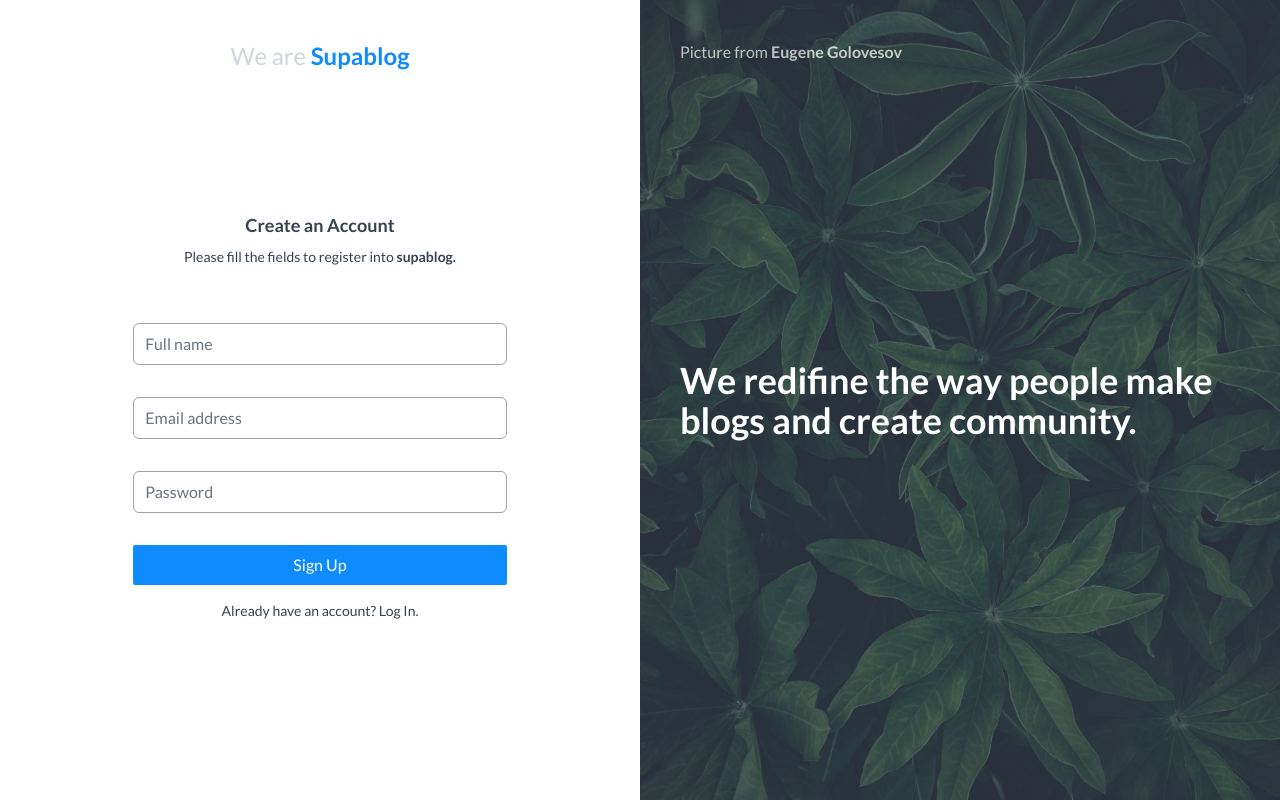
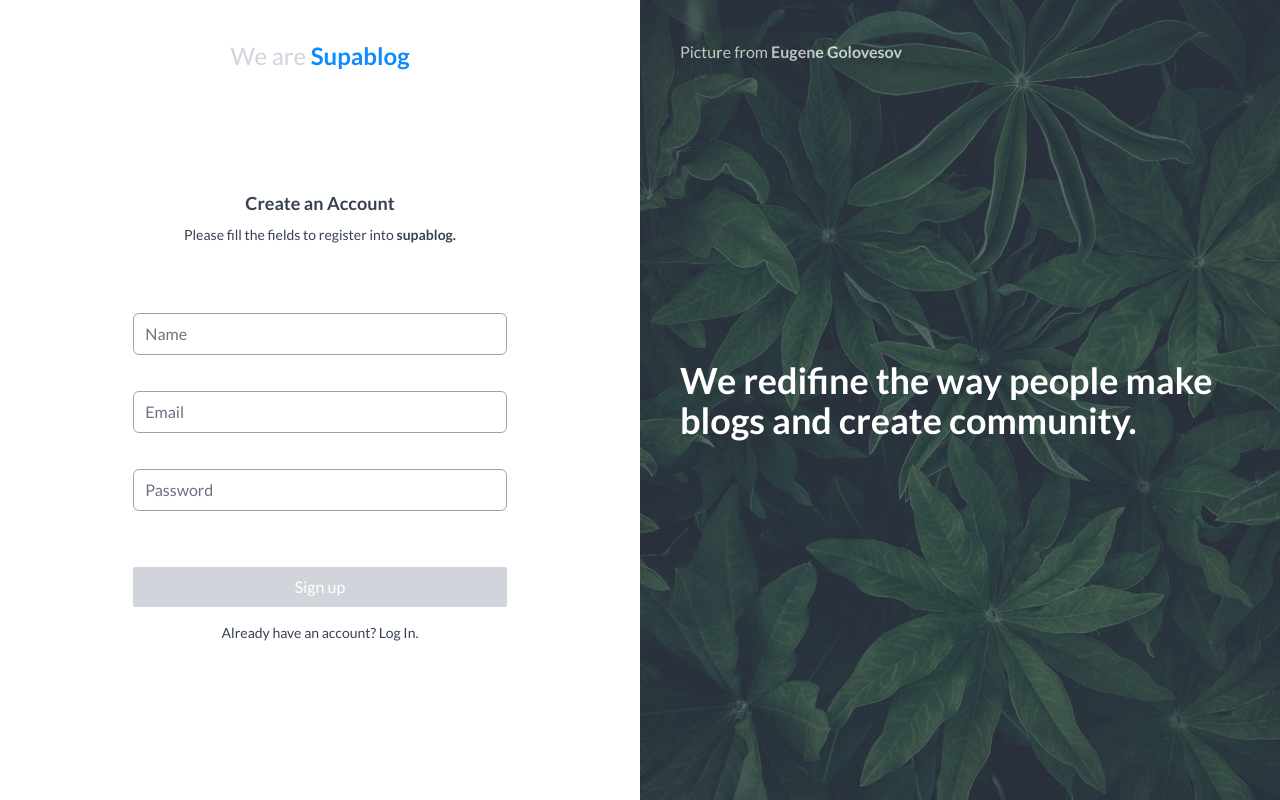
Before and after one commit to Fernandolecca/supa-blog, a Next.js app: page /sign-up in a window 1280 px wide. Built offline with nearby package versions, Linux system fonts and the light colour scheme.

Commit message:
feat: Add basic validation to login/signUp forms

```diff
--- a/package.json
+++ b/package.json
@@ -22,10 +22,12 @@
     "typescript": "4.9.4"
   },
   "devDependencies": {
+    "@hookform/resolvers": "^2.9.10",
     "@tailwindcss/forms": "^0.5.3",
     "autoprefixer": "^10.4.13",
     "postcss": "^8.4.21",
     "react-hook-form": "^7.42.1",
-    "tailwindcss": "^3.2.4"
+    "tailwindcss": "^3.2.4",
+    "yup": "^0.32.11"
   }
 }
--- /dev/null
+++ b/src/app/(Auth)/components/Form.tsx
@@ -0,0 +1,80 @@
+"use client";
+import React from "react";
+import {
+  FormState,
+  SubmitHandler,
+  UseFormHandleSubmit,
+  UseFormRegister,
+} from "react-hook-form";
+
+export interface Props {
+  register: UseFormRegister<any>;
+  handleSubmit: UseFormHandleSubmit<any>;
+  onSubmit: SubmitHandler<any>;
+  formState: FormState<any>;
+  fields: string[];
+  children?: React.ReactNode;
+}
+
+function Form({
+  register,
+  handleSubmit,
+  onSubmit,
+  formState,
+  fields,
+  children,
+}: Props) {
+  const { errors, isValid } = formState;
+
+  return (
+    <form onSubmit={handleSubmit(onSubmit)}>
+      {fields.map((field, index) => (
+        <div
+          key={index}
+          className={`relative py-3 ${errors[field] ? "mb-6" : "mb-3"}`}
+        >
+          <input
+            type={field === "password" ? "password" : "text"}
+            id={field}
+            placeholder={field}
+            autoComplete="off"
+            className={`w-full border-gray-400 rounded-md  focus:border-none focus:ring-primary focus:ring-2 peer placeholder-transparent ${
+              errors[field] && "focus:ring-error border-error"
+            }`}
+            {...register(field)}
+          />
+          <label
+            htmlFor="name"
+            className="
+                block text-sm text-gray-700 absolute -top-3  left-1 align-baseline capitalize
+                peer-placeholder-shown:top-1/2
+                peer-placeholder-shown:left-3
+                peer-placeholder-shown:-translate-y-1/2
+                peer-placeholder-shown:text-gray-500
+                peer-placeholder-shown:text-base
+                transition-all
+            "
+          >
+            {field}
+          </label>
+
+          {errors[field] && (
+            <span className="text-sm absolute -bottom-2 left-0 text-error">
+              {errors[field]?.message as string}
+            </span>
+          )}
+        </div>
+      ))}
+
+      <button
+        type="submit"
+        className="bg-primary hover:bg-primary-hover text-white px-4 py-2 font-sans w-full rounded-sm mt-8 focus:outline-none disabled:bg-gray-300"
+        disabled={!isValid}
+      >
+        {children}
+      </button>
+    </form>
+  );
+}
+
+export default Form;
--- /dev/null
+++ b/src/app/(Auth)/components/FormValidator.tsx
@@ -0,0 +1,34 @@
+"use client";
+import { useForm, SubmitHandler } from "react-hook-form";
+import { yupResolver } from "@hookform/resolvers/yup";
+
+import { ObjectSchema } from "yup";
+import { Inputs } from "@/schema/form";
+import { Props as FormProps } from "./Form";
+
+interface Props {
+  defaultValues: {
+    [field: string]: any;
+  };
+  schema: ObjectSchema<Inputs>;
+  renderForm: (data: FormProps) => React.ReactElement;
+}
+
+function FormValidator({ defaultValues, renderForm, schema }: Props) {
+  const { register, handleSubmit, formState } = useForm<Inputs>({
+    defaultValues,
+    resolver: yupResolver(schema),
+    mode: "onTouched",
+    reValidateMode: "onChange",
+  });
+
+  const fields = Object.keys(defaultValues);
+
+  const onSubmit: SubmitHandler<Inputs> = (data) => {
+    console.table(data);
+  };
+
+  return renderForm({ register, handleSubmit, formState, fields, onSubmit });
+}
+
+export default FormValidator;
--- a/src/app/(Auth)/sign-in/page.tsx
+++ b/src/app/(Auth)/sign-in/page.tsx
@@ -1,62 +1,22 @@
+"use client";
+
 import React from "react";
 import Link from "next/link";
+import Form from "@/app/(Auth)/components/Form";
+import FormValidator from "@/app/(Auth)/components/FormValidator";
+import { signInSchema as schema } from "@/schema/form";
 
 function SignIn() {
   return (
-    <form>
-      <div className="relative">
-        <input
-          type="text"
-          id="email"
-          name="email"
-          placeholder="Email address"
-          autoComplete="off"
-          className="w-full border-gray-400 rounded-md  focus:border-none focus:ring-primary focus:ring-2 peer placeholder-transparent"
-        />
-        <label
-          htmlFor="email"
-          className="
-                  block mb-1 text-sm text-gray-700 absolute -top-2/3 left-1
-                  peer-placeholder-shown:top-1/2
-                  peer-placeholder-shown:left-3
-                  peer-placeholder-shown:-translate-y-1/2
-                  peer-placeholder-shown:text-gray-500
-                  peer-placeholder-shown:text-base
-                  transition-all
-                "
-        >
-          Email address
-        </label>
-      </div>
-      <div className="mt-8 relative">
-        <input
-          type="password"
-          id="password"
-          name="password"
-          placeholder="Password"
-          autoComplete="off"
-          className="w-full border-gray-400 rounded-md focus:border-none focus:ring-primary focus:ring-2 peer placeholder-transparent"
-        />
-        <label
-          htmlFor="password"
-          className="block mb-1 text-sm text-gray-700 absolute -top-2/3 left-1
-                peer-placeholder-shown:top-1/2
-                peer-placeholder-shown:left-3
-                peer-placeholder-shown:-translate-y-1/2
-                peer-placeholder-shown:text-gray-500
-                peer-placeholder-shown:text-base
-                transition-all "
-        >
-          Password
-        </label>
-      </div>
-
-      <button
-        type="submit"
-        className="bg-primary hover:bg-primary-hover text-white px-4 py-2 font-sans w-full rounded-sm mt-8 focus:outline-none"
-      >
-        Log In
-      </button>
+    <>
+      <FormValidator
+        defaultValues={{
+          email: "",
+          password: "",
+        }}
+        schema={schema}
+        renderForm={(data) => <Form {...data}>Sign In</Form>}
+      />
 
       <p className="text-gray-700 text-center mt-4 text-sm">
         Don&apos;t have an account?{" "}
@@ -64,7 +24,7 @@ function SignIn() {
           Sign Up.
         </Link>
       </p>
-    </form>
+    </>
   );
 }
 
--- a/src/app/(Auth)/sign-up/layout.tsx
+++ b/src/app/(Auth)/sign-up/layout.tsx
@@ -17,6 +17,7 @@ function SignUplayout({ children }: Props) {
         <p className="text-gray-700 text-sm mb-14 text-center">
           Please fill the fields to register into <b>supablog.</b>
         </p>
+
         {children}
       </div>
     </section>
--- a/src/app/(Auth)/sign-up/page.tsx
+++ b/src/app/(Auth)/sign-up/page.tsx
@@ -1,88 +1,18 @@
+"use client";
 import React from "react";
 import Link from "next/link";
+import FormValidator from "@/app/(Auth)/components/FormValidator";
+import Form from "@/app/(Auth)/components/Form";
+import { signUpSchema as schema } from "@/schema/form";
 
 function SignUp() {
   return (
-    <form>
-      <div className="relative">
-        <input
-          type="text"
-          id="name"
-          name="name"
-          placeholder="name"
-          autoComplete="off"
-          className="w-full border-gray-400 rounded-md  focus:border-none focus:ring-primary focus:ring-2 peer placeholder-transparent"
-        />
-        <label
-          htmlFor="name"
-          className="
-                  block mb-1 text-sm text-gray-700 absolute -top-2/3 left-1
-                  peer-placeholder-shown:top-1/2
-                  peer-placeholder-shown:left-3
-                  peer-placeholder-shown:-translate-y-1/2
-                  peer-placeholder-shown:text-gray-500
-                  peer-placeholder-shown:text-base
-                  transition-all
-                "
-        >
-          Full name
-        </label>
-      </div>
-
-      <div className="relative mt-8">
-        <input
-          type="text"
-          id="email"
-          name="email"
-          placeholder="Email address"
-          autoComplete="off"
-          className="w-full border-gray-400 rounded-md  focus:border-none focus:ring-primary focus:ring-2 peer placeholder-transparent"
-        />
-        <label
-          htmlFor="email"
-          className="
-                  block mb-1 text-sm text-gray-700 absolute -top-2/3 left-1
-                  peer-placeholder-shown:top-1/2
-                  peer-placeholder-shown:left-3
-                  peer-placeholder-shown:-translate-y-1/2
-                  peer-placeholder-shown:text-gray-500
-                  peer-placeholder-shown:text-base
-                  transition-all
-                "
-        >
-          Email address
-        </label>
-      </div>
-
-      <div className="mt-8 relative">
-        <input
-          type="password"
-          id="password"
-          name="password"
-          placeholder="Password"
-          autoComplete="off"
-          className="w-full border-gray-400 rounded-md focus:border-none focus:ring-primary focus:ring-2 peer placeholder-transparent"
-        />
-        <label
-          htmlFor="password"
-          className="block mb-1 text-sm text-gray-700 absolute -top-2/3 left-1
-                peer-placeholder-shown:top-1/2
-                peer-placeholder-shown:left-3
-                peer-placeholder-shown:-translate-y-1/2
-                peer-placeholder-shown:text-gray-500
-                peer-placeholder-shown:text-base
-                transition-all "
-        >
-          Password
-        </label>
-      </div>
-
-      <button
-        type="submit"
-        className="bg-primary hover:bg-primary-hover text-white px-4 py-2 font-sans w-full rounded-sm mt-8 focus:outline-none"
-      >
-        Sign Up
-      </button>
+    <>
+      <FormValidator
+        defaultValues={{ name: "", email: "", password: "" }}
+        schema={schema}
+        renderForm={(data) => <Form {...data}>Sign up</Form>}
+      />
 
       <p className="text-gray-700 text-center mt-4 text-sm">
         Already have an account?{" "}
@@ -90,7 +20,7 @@ function SignUp() {
           Log In.
         </Link>
       </p>
-    </form>
+    </>
   );
 }
 
--- /dev/null
+++ b/src/schema/form.ts
@@ -0,0 +1,27 @@
+import * as yup from "yup";
+
+export const signInSchema = yup.object({
+  email: yup
+    .string()
+    .required("Email is required")
+    .email("Enter a valid email address"),
+  password: yup
+    .string()
+    .required("Password is required")
+    .min(8, "Password must have at least 8 characters")
+    .matches(/[A-Z]/, "Password must contain at least one capital letter")
+    .matches(/[\d]/, "Password must contain at least one number"),
+});
+
+export const signUpSchema = yup
+  .object({
+    name: yup
+      .string()
+      .required("Full name is required")
+      .max(30, "Full name must be 30 characters or less"),
+  })
+  .concat(signInSchema);
+
+export type Inputs = Record<string, any>;
+export type signInInputs = yup.InferType<typeof signInSchema>;
+export type signUpInputs = yup.InferType<typeof signUpSchema>;
```
Also changed, not shown: 1 other file (tests, documents, lock files or other folders).
